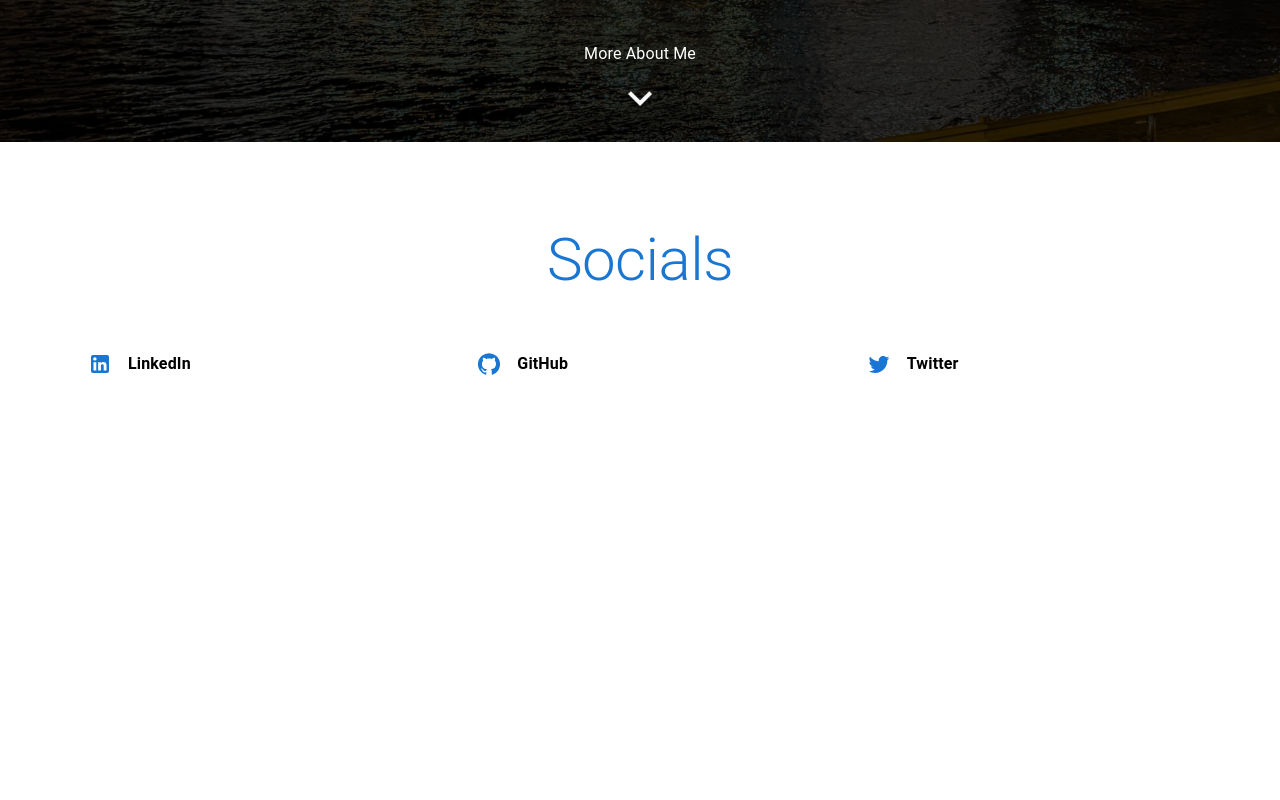
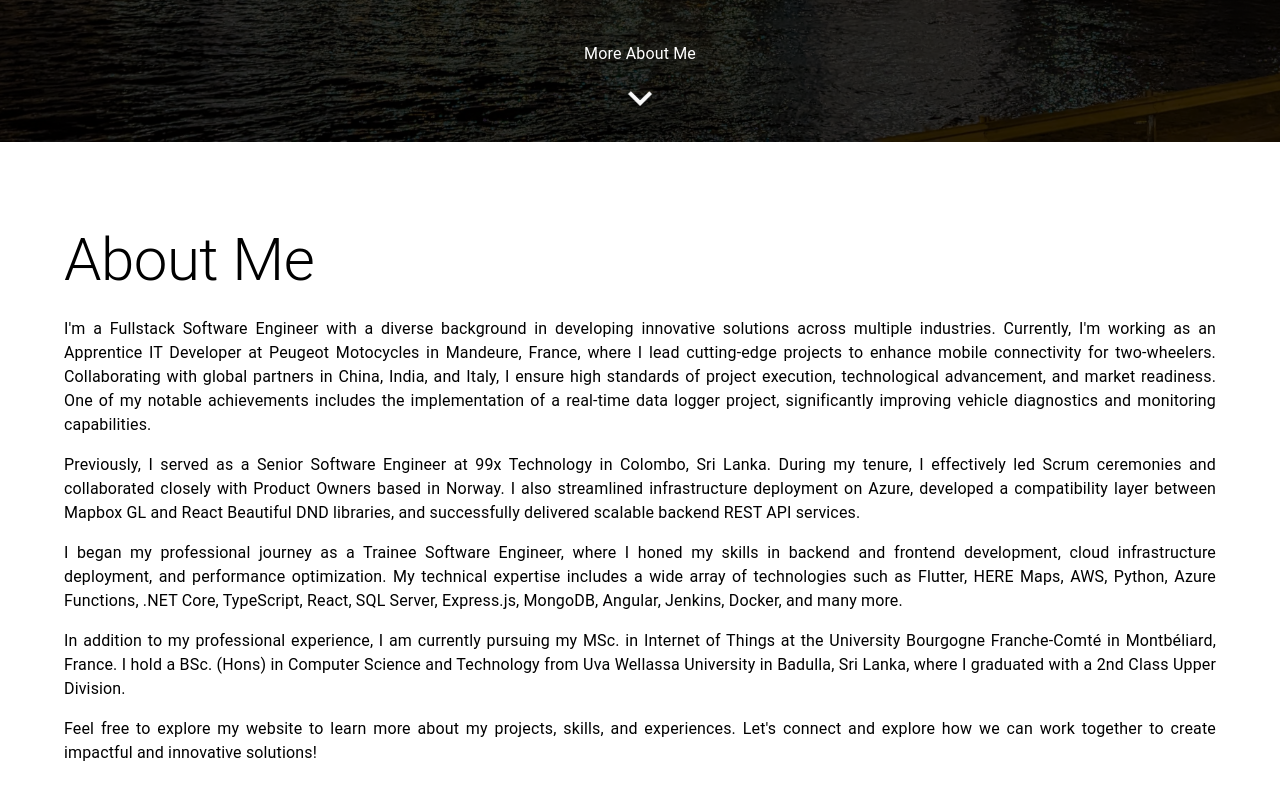
Before and after one commit to isuru117/portfolio, a React (Create React App) app: page / in a window 1280 px wide. Shown: the part 658-1458 px from the top of the page. Built offline with nearby package versions, Linux system fonts and the light colour scheme.

Commit message:
update info

```diff
--- a/src/components/About/About.tsx
+++ b/src/components/About/About.tsx
@@ -1,53 +1,36 @@
 import React from 'react';
-import { Container, Typography, List, ListItem, ListItemIcon, ListItemText } from '@mui/material';
-import { LinkedIn, GitHub, Twitter } from '@mui/icons-material';
-
-const socials = [
-    { name: 'LinkedIn', icon: <LinkedIn />, link: 'https://www.linkedin.com/in/isuru117' },
-    { name: 'GitHub', icon: <GitHub />, link: 'https://github.com/isuru117/' },
-    { name: 'Twitter', icon: <Twitter />, link: 'https://twitter.com/isuru117' },
-];
+import { Container, Typography } from '@mui/material';
 
 const About: React.FC = () => {
+
+    const Paragraph: React.FC<any> = ({ children }) => {
+        return (
+            <Typography variant="body1" paragraph sx={{ textAlign: 'justify' }}>
+                {children}
+            </Typography>
+        )
+    }
+
     return (
         <Container id="about" sx={{ marginTop: 4 }}>
-            <Typography
-                variant="h2"
-                className="section-heading"
-                gutterBottom
-                sx={{ textAlign: 'center', marginBottom: 4, color: 'primary.main' }}
-            >
-                Socials
+            <Typography variant="h2" className="section-heading" gutterBottom>
+                About Me
             </Typography>
-            <List sx={{ display: 'flex', justifyContent: 'center', gap: 2 }}>
-                {socials.map((social, index) => (
-                    <ListItem
-                        key={index}
-                        component="a"
-                        href={social.link}
-                        sx={{
-                            display: 'flex',
-                            alignItems: 'center',
-                            borderRadius: '8px',
-                            padding: '12px 24px',
-                            transition: 'background-color 0.3s',
-                            textDecoration: 'none',
-                            color: 'inherit',
-                            '&:hover': {
-                                backgroundColor: 'rgba(0, 0, 0, 0.1)',
-                            },
-                        }}
-                    >
-                        <ListItemIcon sx={{ color: 'primary.main', minWidth: '40px' }}>
-                            {social.icon}
-                        </ListItemIcon>
-                        <ListItemText
-                            primary={social.name}
-                            primaryTypographyProps={{ fontWeight: 'bold' }}
-                        />
-                    </ListItem>
-                ))}
-            </List>
+            <Paragraph>
+                I'm a Fullstack Software Engineer with a diverse background in developing innovative solutions across multiple industries. Currently, I'm working as an Apprentice IT Developer at Peugeot Motocycles in Mandeure, France, where I lead cutting-edge projects to enhance mobile connectivity for two-wheelers. Collaborating with global partners in China, India, and Italy, I ensure high standards of project execution, technological advancement, and market readiness. One of my notable achievements includes the implementation of a real-time data logger project, significantly improving vehicle diagnostics and monitoring capabilities.
+            </Paragraph>
+            <Paragraph>
+                Previously, I served as a Senior Software Engineer at 99x Technology in Colombo, Sri Lanka. During my tenure, I effectively led Scrum ceremonies and collaborated closely with Product Owners based in Norway. I also streamlined infrastructure deployment on Azure, developed a compatibility layer between Mapbox GL and React Beautiful DND libraries, and successfully delivered scalable backend REST API services.
+            </Paragraph>
+            <Paragraph>
+                I began my professional journey as a Trainee Software Engineer, where I honed my skills in backend and frontend development, cloud infrastructure deployment, and performance optimization. My technical expertise includes a wide array of technologies such as Flutter, HERE Maps, AWS, Python, Azure Functions, .NET Core, TypeScript, React, SQL Server, Express.js, MongoDB, Angular, Jenkins, Docker, and many more.
+            </Paragraph>
+            <Paragraph>
+                In addition to my professional experience, I am currently pursuing my MSc. in Internet of Things at the University Bourgogne Franche-Comté in Montbéliard, France. I hold a BSc. (Hons) in Computer Science and Technology from Uva Wellassa University in Badulla, Sri Lanka, where I graduated with a 2nd Class Upper Division.
+            </Paragraph>
+            <Paragraph>
+                Feel free to explore my website to learn more about my projects, skills, and experiences. Let's connect and explore how we can work together to create impactful and innovative solutions!
+            </Paragraph>
         </Container>
     );
 };
--- a/src/components/Home/Home.tsx
+++ b/src/components/Home/Home.tsx
@@ -107,7 +107,7 @@ const Home: React.FC = () => {
                         Hey there! My name is Isuru Edirisinghe
                     </Typography>
                     <Typography variant="h4" component="h1" sx={{ textAlign: 'left' }}>
-                        I’m a full stack developer, specialized in development of web applications using React, .NET, Node.js & more
+                        I’m a Full Stack Software Engineer, specialized in development of web applications using React, .NET, Node.js & more
                     </Typography>
                     <List sx={{ display: 'flex', justifyContent: 'center', gap: 2 }}>
                         {socials.map((social, index) => (
```
